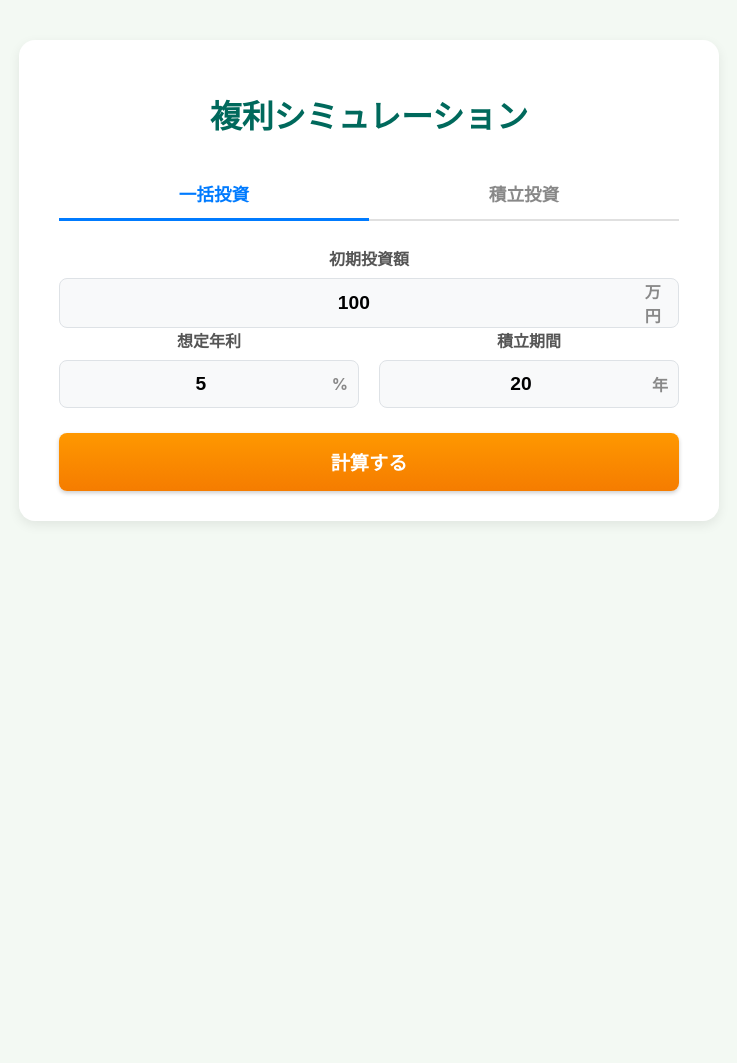
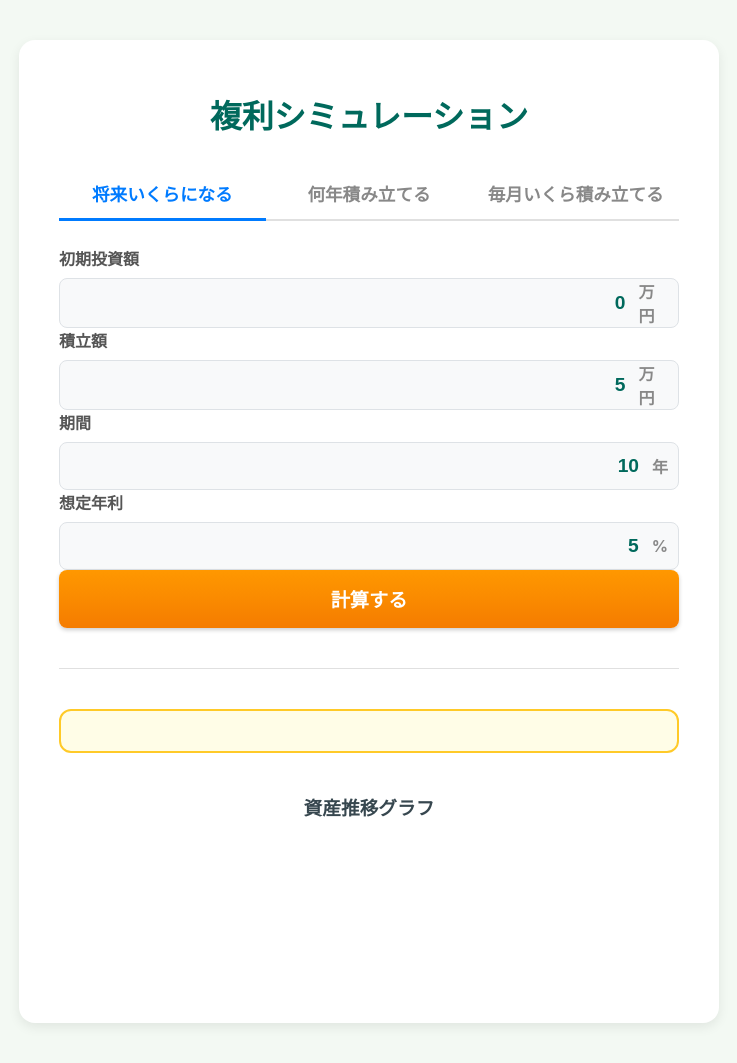
Before and after one commit to toru-sakairi/Compound_Interest_simulation_app, a Flask app: page / in a window 1280 px wide. Shown: the whole page, without its empty margins (271-1008 px from the left). Before the commit the page ends 523 px from the top, so only its background shows below. Run offline with Flask 3, Linux system fonts and the light colour scheme; a map, chart or similar area stays blank.

Commit message:
1.0.1_25.06.10

```diff
--- a/Compound_Interest_simulation_app/main.py
+++ b/Compound_Interest_simulation_app/main.py
@@ -1,100 +1,53 @@
 from Compound_Interest_simulation_app import app
 from flask import render_template, request, redirect, url_for
+from . import calculations
 
 
 @app.route('/')
 def index():
     # 初期表示時にも 'inputs' ディクショナリを渡す
     # これにより、テンプレートで 'inputs' が未定義になるのを防ぎます。
-    initial_inputs = {'type': 'lump_sum'}
-    return render_template('main.html', inputs=initial_inputs)
+    initial_outputs = {'type': 'total'}
+    return render_template('main.html', outputs=initial_outputs)
 
 
-# 2025-06-7　変更
 @app.route('/calculate', methods=['POST'])
-def calculate():
+def calculates():
     # フォームから計算タイプを取得
-    calc_type = request.form.get('calculation_type','lump_sum')
+    calc_type = request.form.get('calculation_type', 'How_much')
 
-    # 共通のデータを取得
-    rate = request.form.get('rate', '0')
-    years = request.form.get('years', '0')
-
-    # 計算結果を初期化
     asset_history = []
     year_labels = []
-    inputs = {'rate':float(rate), 'years':int(years), 'type':calc_type}
 
-    # 計算タイプに応じて処理を分岐
-    if calc_type == 'lump_sum':
-        principal = request.form.get('principal', '0')
-        asset_history, year_labels = calculate_lump_sum_history(principal, rate, years)
-        inputs['principal'] = float(principal)
-    elif calc_type == 'installment':
-        monthly_investment = request.form.get('monthly_investment', '0')
-        asset_history, year_labels = calculate_installment_history(monthly_investment, rate, years)
-        inputs['monthly_investment'] = int(monthly_investment)
+    # 先に全ての可能性のある値を取得し、数値に変換しておく
+    principal = float(request.form.get('principal', 0))
+    rate = float(request.form.get('rate', 0))
+    years = int(request.form.get('years', 10))
+    monthly_investment = float(request.form.get('monthly_investment', 0))
+    total = float(request.form.get('total', 0))
 
-    final_result = asset_history[-1] if asset_history else 0
+    # 初期化
+    outputs = {'principal': principal, 'rate': rate, 'years': years,
+               'monthly_investment': monthly_investment, 'total': total, 'type': calc_type}
+
+    if (calc_type == 'total'):
+        asset_history, year_labels, outputs['total'] = calculations.calculate_total(
+            principal, rate, years, monthly_investment)
+
+    elif (calc_type == 'monthly_investment'):
+        asset_history, year_labels, outputs['monthly_investment'] = calculations.calculate_monthly_investment(
+            principal, rate, years, total)
+
+    elif (calc_type == 'years'):
+        asset_history, year_labels, outputs['years'] =calculations.calculate_years(
+            principal, rate, monthly_investment, total
+        )
 
     return render_template(
         'main.html',
-        result = final_result,
-        inputs = inputs,
-        asset_history = asset_history,
-        year_labels = year_labels
+        # 入力されたものと出力するものを含むからoutputsにした
+        outputs=outputs,
+        # グラフ用:グラフは書くこと変わらないから
+        asset_history=asset_history,
+        year_labels=year_labels
     )
-
-# １年ごとの資産推移と、グラフのラベル（X軸）を返す変数
-def calculate_lump_sum_history(principal, rate, years):
-    # １年ごとの資産額を入れるリスト
-    history = []
-    # グラフのX軸に表示する「〇年目」というラベルを入れるリスト
-    labels = []
-
-    current_amount = float(principal)
-    rate_decimal = float(rate) / 100
-
-    # 0年目から運用年数までループ
-    for year in range(int(years) + 1):
-        # グラフのラベルを追加
-        labels.append(f"{year}年目")
-        # その年の資産額をリストに追加
-        history.append(current_amount)
-        # 次の歳の資産額を計算
-        current_amount *= (1 + rate_decimal)
-
-    return history, labels
-
-
-# 複利計算関数
-def calculate_compound_interest(principal, rate, years):
-    # 計算ロジック
-    rate_decimal = rate / 100
-    result = principal * ((1 + rate_decimal) ** years)
-    return result
-
-def calculate_installment_history(monthly_investment, rate, years):
-    history = []
-    labels = []
-    total_amount = 0.0
-    #月利に変換
-    monthly_rate = float(rate) / 100 / 12
-    #全期間の月数
-    total_months = int(years) * 12
-
-    for month in range(total_months + 1):
-        if month % 12 == 0:
-            year = month // 12
-            labels.append(f"{year}年目")
-            history.append(round(total_amount, 2))
-
-        #毎月の積立額を加算し、その合計に利息をつける
-        total_amount = (total_amount + float(monthly_investment)) * (1 + monthly_rate)
-
-    # 最終年がリストに含まれていない場合、追加する
-    if f"{int(years)}年目" not in labels:
-        labels.append(f"{int(years)}年目")
-        history.append(round(total_amount, 2))
-
-    return history, labels
--- a/Compound_Interest_simulation_app/static/css/style.css
+++ b/Compound_Interest_simulation_app/static/css/style.css
@@ -30,16 +30,20 @@
     color: #37474f; /* 少し濃い灰色 */
 }
 
-/* ---- フォームの横並びレイアウト ---- */
+/* 複数の項目を横に並べたい時に使うコンテナ */
 .form-row {
-    display: flex; /* 子要素を横並びにする */
+    display: flex;
     gap: 20px; /* 要素間の隙間 */
-    margin-bottom: 25px;
 }
 
+/* １つの入力項目（ラベル + 入力欄）を囲むグループ */
 .form-group {
-    flex: 1; /* 横幅を均等に分ける */
-    text-align: center;
+    margin-bottom: 25px; /* ★重要：各項目の下に余白を作り、縦に並べた時に綺麗に見せる */
+    flex: 1; /* .form-row の中で使われた時に横幅を均等にする */
+}
+
+.form-group:last-child {
+    margin-bottom: 0; /* 最後の要素の下の余白は不要 */
 }
 
 .form-group label {
@@ -47,9 +51,11 @@
     margin-bottom: 8px;
     font-weight: 600;
     color: #555;
+    text-align: left; /* ラベルは左揃えの方が見やすいことが多いです */
 }
 
-.form-group .input-wrapper {
+/* 入力欄と単位を囲むラッパー */
+.input-wrapper {
     display: flex;
     align-items: center;
     background-color: #f8f9fa;
@@ -58,26 +64,28 @@
     padding: 0 10px;
 }
 
-.form-group input {
+.input-wrapper input {
     width: 100%;
     border: none;
     background: transparent;
-    padding: 12px 0;
+    padding: 12px 5px; /* パディングを少し調整 */
     font-size: 1.2em;
     font-weight: bold;
-    text-align: center;
+    text-align: right; /* 数値は右揃えの方が見やすいです */
+    color: #00695c; /* 入力文字の色 */
     /* スピナー（上下矢印）を消す */
     -moz-appearance: textfield;
 }
-.form-group input::-webkit-outer-spin-button,
-.form-group input::-webkit-inner-spin-button {
+.input-wrapper input::-webkit-outer-spin-button,
+.input-wrapper input::-webkit-inner-spin-button {
     -webkit-appearance: none;
     margin: 0;
 }
 
-.form-group .unit {
+.input-wrapper .unit {
     font-weight: bold;
     color: #888;
+    padding-left: 8px; /* 単位の左に少し余白 */
 }
 /* ---------------------------------- */
 
--- a/Compound_Interest_simulation_app/static/js/chart-renderer.js
+++ b/Compound_Interest_simulation_app/static/js/chart-renderer.js
@@ -19,7 +19,7 @@
             data: {
                 labels: labels,
                 datasets: [{
-                    label: '資産額 (円)',
+                    label: '資産額 (万円)',
                     data: history,
                     borderColor: 'rgb(75, 192, 192)',
                     backgroundColor: 'rgba(75, 192, 192, 0.2)',
--- a/Compound_Interest_simulation_app/templates/main.html
+++ b/Compound_Interest_simulation_app/templates/main.html
@@ -6,57 +6,98 @@
     <title>複利シミュレーション</title>
     <link rel="stylesheet" href="{{ url_for('static', filename='css/style.css') }}">
 
+    <style>
+        .hidden {
+            display: none !important;
+        }
+    </style>
 </head>
 
 <body>
     <div class="container">
         <h1>複利シミュレーション</h1>
 
-        <!-- ★★★ タブ切り替えUI ★★★ -->
         <div class="tab-container">
-            <button class="tab-button active" data-tab="lump_sum">一括投資</button>
-            <button class="tab-button" data-tab="installment">積立投資</button>
+            <button class="tab-button active" data-tab="total">将来いくらになる</button>
+            <button class="tab-button" data-tab="years">何年積み立てる</button>
+            <button class="tab-button" data-tab="monthly_investment">毎月いくら積み立てる</button>
         </div>
 
-        <form action="{{ url_for('calculate') }}" method="POST">
-            <!-- どの計算タイプかを送信するための隠しフィールド -->
-            <input type="hidden" id="calculation_type" name="calculation_type" value="lump_sum">
+        <form action="{{ url_for('calculates') }}" method="POST">
+            <input type="hidden" id="calculation_type" name="calculation_type" value="total">
 
-            <!-- ★★★ タブコンテンツ ★★★ -->
-            <div id="lump_sum_content" class="tab-content">
+            <div id="total_content" class="tab-content">
                 <div class="form-group">
                     <label>初期投資額</label>
                     <div class="input-wrapper">
-                        <input type="number" name="principal" value="{{ inputs.principal or '100' }}" >
+                        <input type="number" name="principal" value="{{ outputs.principal | default(0) | round(2) }}"
+                            step="any">
+                        <span class="unit">万円</span>
+                    </div>
+                    <label>積立額</label>
+                    <div class="input-wrapper">
+                        <input type="number" name="monthly_investment"
+                            value="{{ outputs.monthly_investment | default(5) | round(2) }}" step="any">
+                        <span class="unit">万円</span>
+                    </div>
+                    <label>期間</label>
+                    <div class="input-wrapper">
+                        <input type="number" name="years" value="{{ outputs.years | default(10) }}" step="any">
+                        <span class="unit">年</span>
+                    </div>
+                </div>
+            </div>
+
+            <div id="monthly_investment_content" class="tab-content hidden">
+                <div class="form-group">
+                    <label>初期投資額</label>
+                    <div class="input-wrapper">
+                        <input type="number" name="principal" value="{{ outputs.principal | default(0) | round(2) }}"
+                            step="any">
+                        <span class="unit">万円</span>
+                    </div>
+                    <label>目標金額</label>
+                    <div class="input-wrapper">
+                        <input type="number" name="total" value="{{ outputs.total | default(1000) | round(2) }}"
+                            step="any">
+                        <span class="unit">万円</span>
+                    </div>
+                    <label>期間</label>
+                    <div class="input-wrapper">
+                        <input type="number" name="years" value="{{ outputs.years | default(10) }}" step="any">
+                        <span class="unit">年</span>
+                    </div>
+                </div>
+            </div>
+            <div id="years_content" class="tab-content hidden">
+                <div class="form-group">
+                    <label>初期投資額</label>
+                    <div class="input-wrapper">
+                        <input type="number" name="principal" value="{{ outputs.principal | default(0) | round(2) }}"
+                            step="any">
+                        <span class="unit">万円</span>
+                    </div>
+                    <label>目標金額</label>
+                    <div class="input-wrapper">
+                        <input type="number" name="total" value="{{ outputs.total | default(1000) | round(2) }}"
+                            step="any">
+                        <span class="unit">万円</span>
+                    </div>
+                    <label>積立額</label>
+                    <div class="input-wrapper">
+                        <input type="number" name="monthly_investment"
+                            value="{{ outputs.monthly_investment | default(5) | round(2) }}" step="any">
                         <span class="unit">万円</span>
                     </div>
                 </div>
             </div>
 
-            <div id="installment_content" class="tab-content hidden">
-                 <div class="form-group">
-                    <label>毎月の積立額</label>
-                    <div class="input-wrapper">
-                        <input type="number" name="monthly_investment" value="{{ inputs.monthly_investment or '3' }}">
-                        <span class="unit">万円</span>
-                    </div>
-                </div>
-            </div>
-
-            <!-- 共通の入力項目 -->
             <div class="form-row">
                 <div class="form-group">
                     <label>想定年利</label>
                     <div class="input-wrapper">
-                        <input type="number" name="rate" step="0.1" value="{{ inputs.rate or '5' }}" required>
+                        <input type="number" name="rate" step="0.1" value="{{ outputs.rate | default(5) }}" required>
                         <span class="unit">%</span>
-                    </div>
-                </div>
-                <div class="form-group">
-                    <label>積立期間</label>
-                    <div class="input-wrapper">
-                        <input type="number" name="years" value="{{ inputs.years or '20' }}" required>
-                        <span class="unit">年</span>
                     </div>
                 </div>
             </div>
@@ -64,33 +105,44 @@
             <button type="submit">計算する</button>
         </form>
 
-        <!-- 計算結果がある場合のみ表示 -->
-        {% if result %}
+        <div id="result-container">
+            {% if outputs and outputs.type != 'initial' %}
             <hr>
 
-        <!-- 結果表示をカードで囲む -->
             <div class="result-card">
-            <h2>将来の運用資産額</h2>
+                {% if outputs.type == 'total' and outputs.total is defined %}
+                <h2>将来いくらになる</h2>
                 <p class="result-amount">
-                {{ "{:,.2f}".format(result) }}<span>万円</span>
+                    {{ "{:,.2f}".format(outputs.total) }}
+                    <span>万円</span>
                 </p>
+
+                {% elif outputs.type == 'monthly_investment' and outputs.monthly_investment is defined %}
+                <h2>毎月いくら積み立てる</h2>
+                <p class="result-amount">
+                    {{ "{:,.2f}".format(outputs.monthly_investment) }}
+                    <span>万円</span>
+                </p>
+
+                {% elif outputs.type == 'years' and outputs.years is defined %}
+                <h2>何年積み立てる</h2>
+                <p class="result-amount">
+                    {{ "{:.1f}".format(outputs.years) }}
+                    <span>年</span>
+                </p>
+
+                {% endif %}
             </div>
 
-        <!-- グラフ描画エリア -->
             <div style="width: 100%; max-width: 600px; margin: 40px auto 0;">
                 <h3>資産推移グラフ</h3>
                 <canvas id="assetChart"></canvas>
             </div>
             {% endif %}
+        </div>
 
-    </div> <!-- .container の閉じタグ -->
-
-
-    <!-- グラフ用のデータとスクリプト読み込み (ここは変更なし) -->
-    {% if asset_history and year_labels %}
-    <div id="chart-data"
-         data-labels='{{ year_labels|tojson }}'
-         data-history='{{ asset_history|tojson }}'
+    </div> {% if asset_history and year_labels %}
+    <div id="chart-data" data-labels='{{ year_labels|tojson }}' data-history='{{ asset_history|tojson }}'
         style="display: none;">
     </div>
     {% endif %}
@@ -104,30 +156,58 @@
             const tabs = document.querySelectorAll('.tab-button');
             const contents = document.querySelectorAll('.tab-content');
             const calcTypeInput = document.getElementById('calculation_type');
+            const form = document.querySelector('form');
+
+            // HTMLの初期値と合わせたデフォルト値
+            const defaultValues = {
+                principal: 0,
+                monthly_investment: 5,
+                years: 10,
+                total: 1000,
+                rate: 5
+            };
 
             tabs.forEach(tab => {
                 tab.addEventListener('click', () => {
-                // すべてのタブからactiveクラスを削除
+                    // タブのアクティブ状態を切り替え
                     tabs.forEach(t => t.classList.remove('active'));
-                // クリックされたタブにactiveクラスを追加
                     tab.classList.add('active');
 
-                // 対応するタブのIDを取得
+                    // 表示するコンテンツを切り替え
                     const targetId = tab.dataset.tab + '_content';
-
-                // すべてのコンテンツを非表示に
                     contents.forEach(c => c.classList.add('hidden'));
-                // 対応するコンテンツを表示
                     document.getElementById(targetId).classList.remove('hidden');
 
                     // 隠しフィールドの値を更新
                     calcTypeInput.value = tab.dataset.tab;
+
+                    // --- 1. 結果表示とグラフを非表示にする ---
+                    const resultContainer = document.getElementById('result-container');
+                    if (resultContainer) {
+                        resultContainer.classList.add('hidden');
+                    }
+
+                    // --- 2. すべての入力値をデフォルトに戻す ---
+                    // ▼▼▼ この部分が有効になっています ▼▼▼
+                    form.querySelectorAll('input[type="number"]').forEach(input => {
+                        if (defaultValues.hasOwnProperty(input.name)) {
+                            input.value = defaultValues[input.name];
+                        }
+                    });
                 });
             });
 
-        // ページ読み込み時に、Pythonから渡された計算タイプに基づいてタブを復元
-        const currentType = '{{ inputs.type or "lump_sum" }}';
-        document.querySelector(`.tab-button[data-tab="${currentType}"]`).click();
+            // ページ読み込み時のタブ復元処理
+            const currentType = '{{ outputs.type | default("total") }}';
+            const currentTab = document.querySelector(`.tab-button[data-tab="${currentType}"]`);
+            if (currentTab) {
+                tabs.forEach(t => t.classList.remove('active'));
+                currentTab.classList.add('active');
+                const targetId = currentTab.dataset.tab + '_content';
+                contents.forEach(c => c.classList.add('hidden'));
+                document.getElementById(targetId).classList.remove('hidden');
+                calcTypeInput.value = currentTab.dataset.tab;
+            }
         });
     </script>
 
```
Also changed, not shown: Compound_Interest_simulation_app/calculations.py (added, +181 -0 lines). Lines whose indentation alone changed are shown as unchanged.
